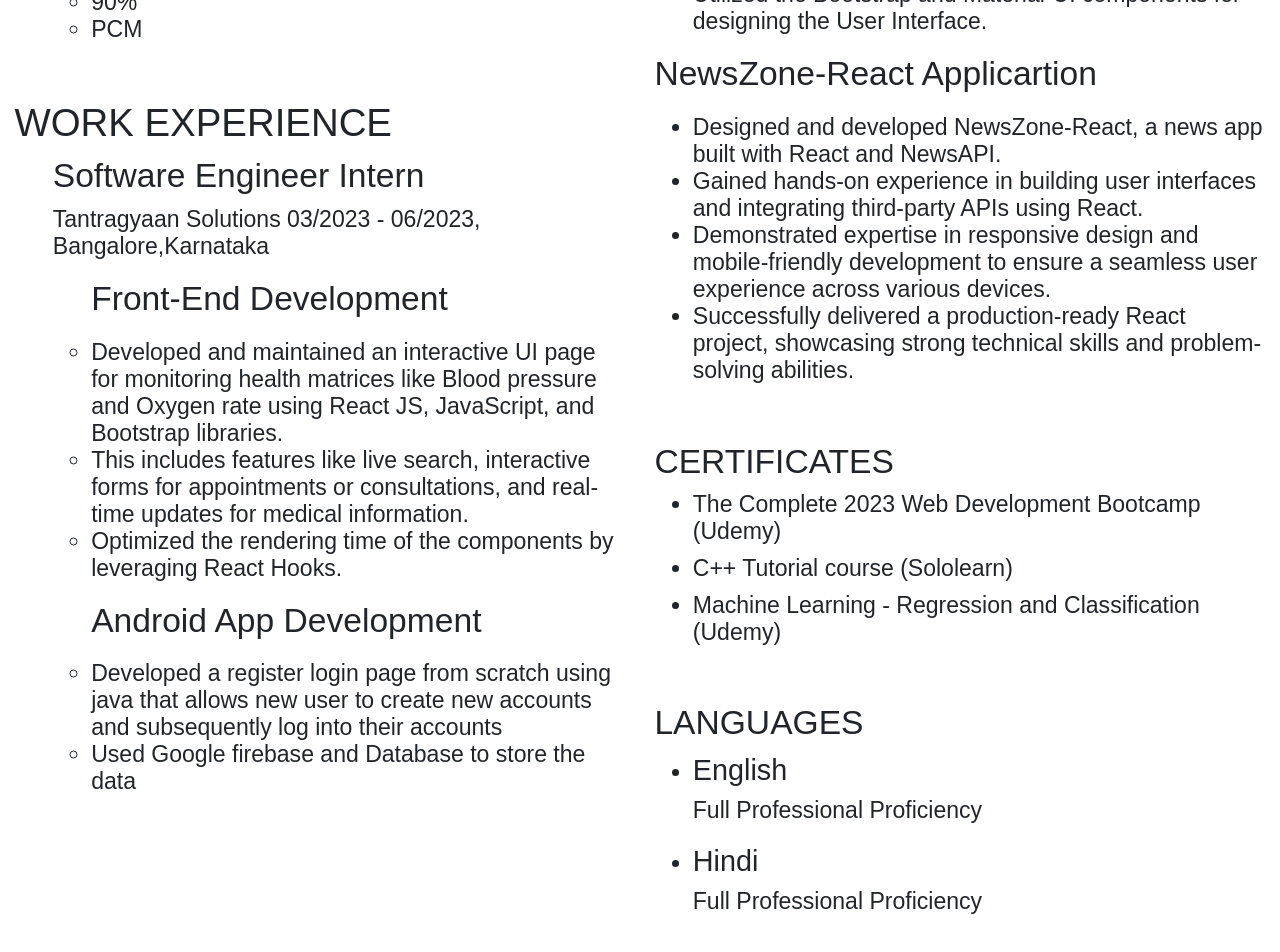
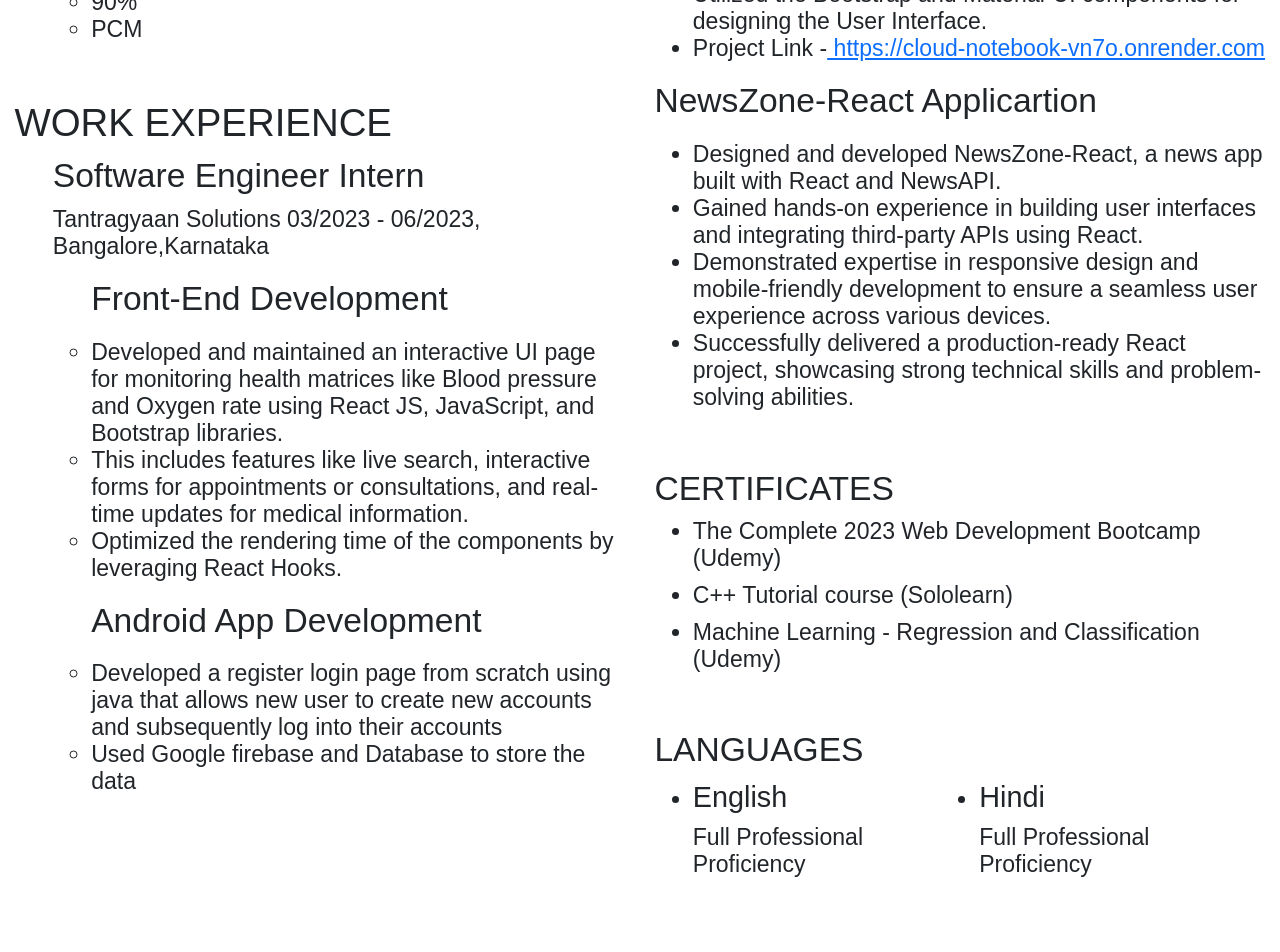
Before and after one commit to hardik-agrl/resume, a React (Create React App) app: page / in a window 1280 px wide. Shown: the part 1014-1966 px from the top of the page. Built offline with nearby package versions, Linux system fonts and the light colour scheme.

Commit message:
project link added

```diff
--- a/src/Components/Language.js
+++ b/src/Components/Language.js
@@ -4,16 +4,18 @@ export default function Language() {
   return (
     <div className="container">
       <h3>LANGUAGES</h3>
-      <ul>
+
+      <ul class="d-flex justify-content-between">
         <li>
           <h4>English</h4>
           Full Professional Proficiency
         </li>
         <li>
-          <h4 className="mt-3">Hindi</h4>
+          <h4 >Hindi</h4>
           Full Professional Proficiency
         </li>
       </ul>
-    </div>
+      </div>
+
   );
 }
--- a/src/Components/Project.js
+++ b/src/Components/Project.js
@@ -15,7 +15,7 @@ export default function Project() {
 <li>Created the RestAPI endpoints for CRUD operations using Express JS framework. </li>
 <li>Utilized the Bootstrap and Material-UI components for designing the User Interface.
 </li>
-{/* <li>Project Link -<a href="https://cloud-notebook-vn7o.onrender.com"> https://cloud-notebook-vn7o.onrender.com</a></li> */}
+<li>Project Link -<a href="https://cloud-notebook-vn7o.onrender.com"> https://cloud-notebook-vn7o.onrender.com</a></li>
           {/* <li>Developed CloudNotes-React, a React application for managing personal notes on the cloud.</li>
  <li>Created using Create React App, demonstrating proficiency in modern React development tools.</li>
 <li>Implemented a user-friendly interface for creating, editing, and organizing notes.</li>
```
